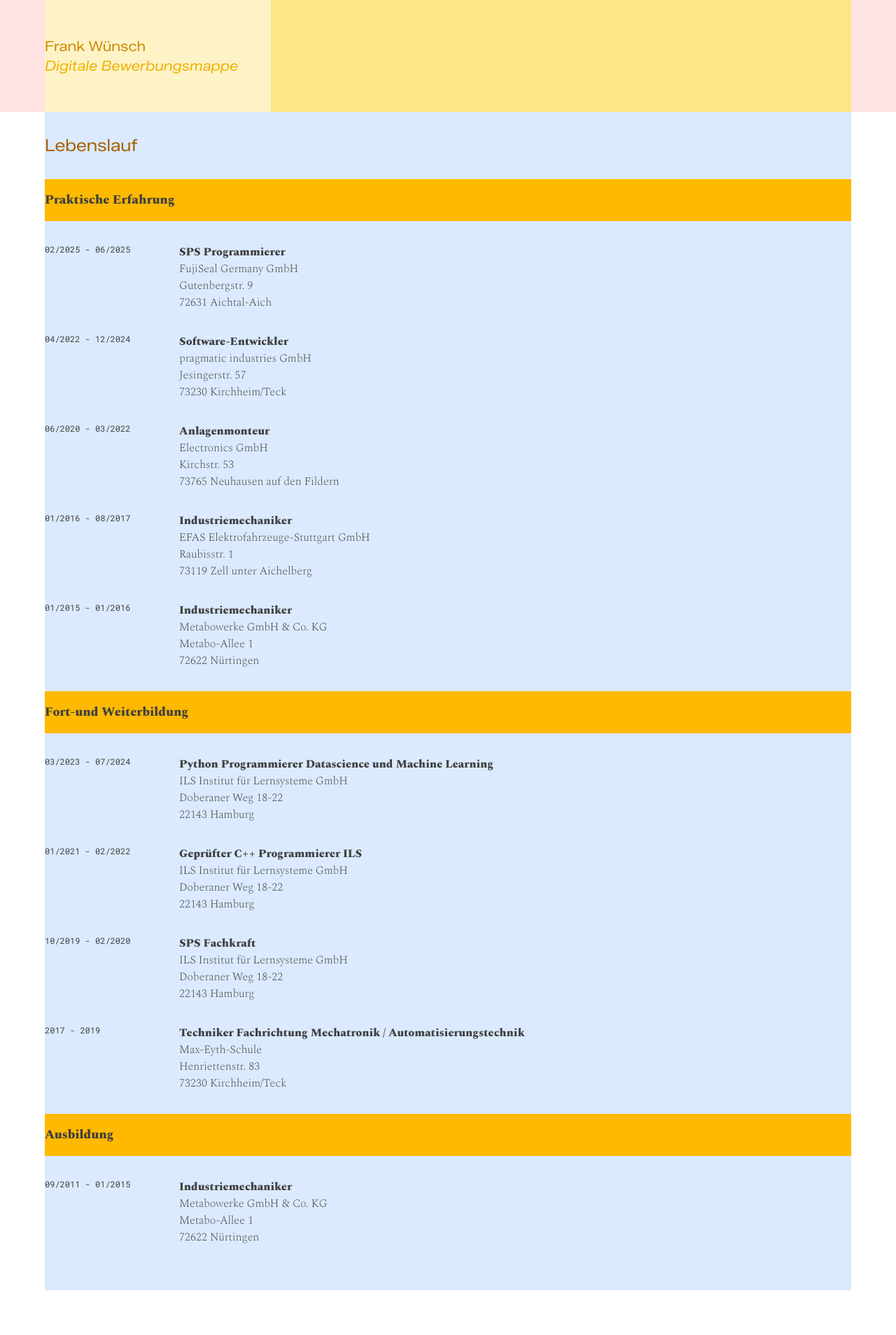
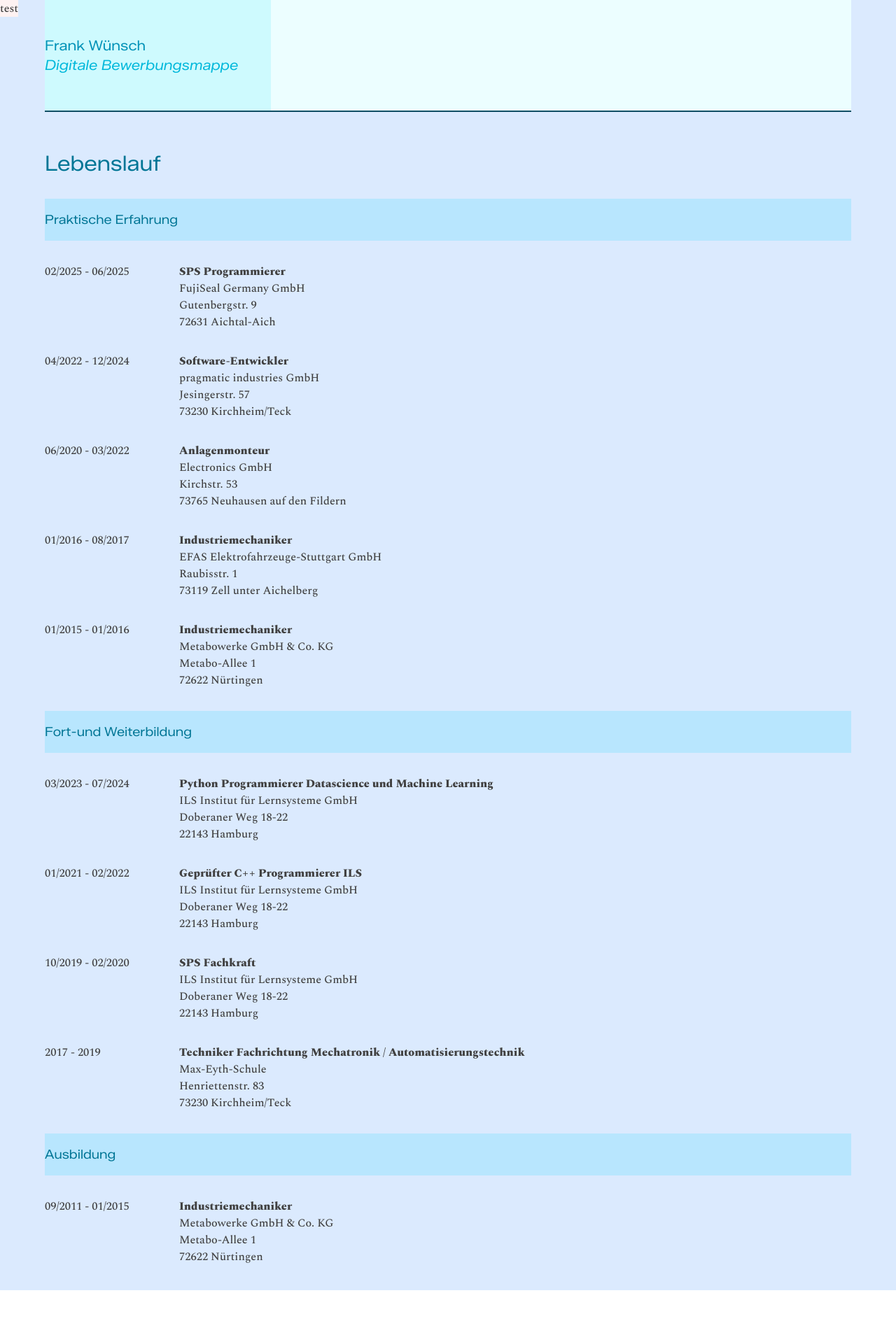
Before and after one commit to FrankWuensch/DigitaleBewerbungsmappe, a Jekyll site: the page built from index.html, in a window 1280 px wide. Shown: the whole page at 70% size. Built offline with Jekyll 4.4.1, drawn with Linux system fonts in a browser that asks for light colours; after the commit the page ends 1868 px from its top, so only the background shows below that.

Commit message:
issue: minor bug about content shown

```diff
--- a/_includes/header.html
+++ b/_includes/header.html
@@ -1,11 +1,11 @@
-<div class="top-0 left-0 fixed bg-red-100 w-full h-40">
-    <nav class="relative flex mx-auto max-w-6xl h-full shrink">
-        <div class="flex flex-col justify-center bg-amber-100 w-md">
+<header class="top-0 left-0 fixed w-full h-40">
+    <nav class="flex mx-auto border-b-2 border-b-cyan-900 max-w-6xl h-full shrink">
+        <div class="flex flex-col justify-center bg-cyan-100 w-md">
             <h2>{{page.header_title_1}}</h2>
             <h2 class="italic">{{page.header_title_2}}</h2>
         </div>
-        <div class="flex items-center bg-amber-200 w-full h-full">
+        <div class="flex items-center bg-cyan-50 w-full h-full">
 
         </div>
     </nav>
-</div>
+</header>
--- a/_includes/left_sidebar.html
+++ b/_includes/left_sidebar.html
@@ -0,0 +1 @@
+<div class="flex-0 bg-red-50 w-full h-full">test</div>
--- a/_layouts/default.html
+++ b/_layouts/default.html
@@ -1,5 +1,5 @@
 <!DOCTYPE html>
-<html lang="de" class="w-full h-screen">
+<html lang="de" class="w-full h-full">
   <head>
     <meta charset="UTF-8" />
     <meta name="viewport" content="width=device-width, initial-scale=1.0" />
@@ -7,28 +7,25 @@
     <link rel="stylesheet" href="{{site.baseurl}}../src/fonts.css">
     <link rel="stylesheet" href="{{site.baseurl}}../src/output.css"/>
   </head>
-  <body class="flex flex-col w-full h-full overflow-hidden">
+  <body class="relative w-full h-full overflow-hidden">
     {%if page.has_header%}
-    <header class="relative w-full">
-        {%include header.html%}
-    </header>
+      {%include header.html%}
     {%endif%}
-
-    <main class="flex-1 bg-blue-100 mx-auto {%if page.has_header%} pt-48 {%else%} pt-8 {%endif%} w-full max-w-6xl h-full">
+    <div class="bg-blue-100 w-full h-full">
       {%if page.has_sidebar_left%}
-      <section>
+      <aside class="w-full max-w-max">
         {%include left_sidebar.html%}
-      </section>
+      </aside>
       {%endif%}
-
+      <main class="relative mx-auto w-full max-w-6xl h-full overflow-hidden {%if page.has_header%} pt-48 {%else%} pt-8 {%endif%}">
+        {{content}}
+      </main>
       {%if page.has_sidebar_right%}
-      <section>
+      <aside class="w-full max-w-max">
         {%include right_sidebar.html%}
-      </section>
+      </aside>
       {%endif%}
-      {{content}}
-    </main>
-
+    </div>
     {%if page.has_footer%}
     <footer>
         {%include footer.html%}
--- a/index.html
+++ b/index.html
@@ -3,17 +3,19 @@
 header_title_1: Frank Wünsch
 header_title_2: Digitale Bewerbungsmappe
 has_header: yes
+has_sidebar_left: yes
 head_title: Lebenslauf
 heading_1: Praktische Erfahrung
 heading_2: Fort-und Weiterbildung
 heading_3: Ausbildung
 ---
 
+<div class="w-full h-full">
   <h1>{{page.head_title}}</h1>
-<div class="pb-12 xl:pb-24 w-full h-full overflow-y-auto">
-    <h2 class="top-0 sticky bg-amber-400 py-4 w-full">{{page.heading_1}}</h2>
+  <div class="w-full h-full overflow-y-auto">
+    <h2 class="sticky-title">{{page.heading_1}}</h2>
     {%for comp in site.data.experiences.companies reversed%}
-        <div class="grid grid-cols-6 my-8 w-full">
+    <div class="grid grid-cols-6 w-full col-gap">
       <div class="grid col-span-1 date">
         <div>{{comp.year}}</div>
       </div>
@@ -25,9 +27,9 @@
       </div>
     </div>
     {%endfor%}
-    <h2 class="top-0 sticky bg-amber-400 py-4 w-full">{{page.heading_2}}</h2>
+    <h2 class="sticky-title">{{page.heading_2}}</h2>
     {%for ed in site.data.experiences.further_education reversed%}
-        <div class="grid grid-cols-6 my-8 w-full">
+    <div class="grid grid-cols-6 w-full col-gap">
       <div class="grid col-span-1 date">
         <div>{{ed.year}}</div>
       </div>
@@ -39,8 +41,8 @@
       </div>
     </div>
     {%endfor%}
-    <h2 class="top-0 sticky bg-amber-400 py-4 w-full">{{page.heading_3}}</h2>
-    <div class="grid grid-cols-6 my-8 w-full">
+    <h2 class="sticky-title">{{page.heading_3}}</h2>
+    <div class="grid grid-cols-6 w-full col-gap">
       <div class="grid col-span-1 date">
         <div>{{site.data.experiences.education[0].year}}</div>
       </div>
@@ -52,3 +54,4 @@
       </div>
     </div>
   </div>
+</div>
--- a/src/output.css
+++ b/src/output.css
@@ -1,4 +1,5 @@
 /*! tailwindcss v4.1.16 | MIT License | https://tailwindcss.com */
+@layer properties;
 @layer theme, base, components, utilities;
 @layer theme {
   :root, :host {
@@ -6,28 +7,27 @@
       "Segoe UI Emoji", "Segoe UI Symbol", "Noto Color Emoji";
     --font-mono: ui-monospace, SFMono-Regular, Menlo, Monaco, Consolas, "Liberation Mono",
       "Courier New", monospace;
-    --color-red-100: oklch(93.6% 0.032 17.717);
-    --color-amber-100: oklch(96.2% 0.059 95.617);
-    --color-amber-200: oklch(92.4% 0.12 95.746);
-    --color-amber-400: oklch(82.8% 0.189 84.429);
-    --color-yellow-500: oklch(79.5% 0.184 86.047);
-    --color-yellow-600: oklch(68.1% 0.162 75.834);
-    --color-yellow-700: oklch(55.4% 0.135 66.442);
+    --color-red-50: oklch(97.1% 0.013 17.38);
+    --color-cyan-50: oklch(98.4% 0.019 200.873);
+    --color-cyan-100: oklch(95.6% 0.045 203.388);
+    --color-cyan-500: oklch(71.5% 0.143 215.221);
+    --color-cyan-600: oklch(60.9% 0.126 221.723);
+    --color-cyan-700: oklch(52% 0.105 223.128);
+    --color-cyan-900: oklch(39.8% 0.07 227.392);
+    --color-sky-200: oklch(90.1% 0.058 230.902);
     --color-blue-100: oklch(93.2% 0.032 255.585);
     --color-neutral-700: oklch(37.1% 0 0);
     --spacing: 0.25rem;
     --container-md: 28rem;
     --container-6xl: 72rem;
-    --text-xs: 0.75rem;
-    --text-xs--line-height: calc(1 / 0.75);
     --text-base: 1rem;
     --text-base--line-height: calc(1.5 / 1);
     --text-lg: 1.125rem;
     --text-lg--line-height: calc(1.75 / 1.125);
     --text-xl: 1.25rem;
     --text-xl--line-height: calc(1.75 / 1.25);
-    --text-2xl: 1.5rem;
-    --text-2xl--line-height: calc(2 / 1.5);
+    --text-3xl: 1.875rem;
+    --text-3xl--line-height: calc(2.25 / 1.875);
     --default-font-family: var(--font-sans);
     --default-mono-font-family: var(--font-mono);
   }
@@ -187,9 +187,6 @@
   .relative {
     position: relative;
   }
-  .sticky {
-    position: sticky;
-  }
   .top-0 {
     top: calc(var(--spacing) * 0);
   }
@@ -223,9 +220,6 @@
   .mx-auto {
     margin-inline: auto;
   }
-  .my-8 {
-    margin-block: calc(var(--spacing) * 8);
-  }
   .flex {
     display: flex;
   }
@@ -238,9 +232,6 @@
   .h-full {
     height: 100%;
   }
-  .h-screen {
-    height: 100vh;
-  }
   .w-full {
     width: 100%;
   }
@@ -250,8 +241,11 @@
   .max-w-6xl {
     max-width: var(--container-6xl);
   }
-  .flex-1 {
-    flex: 1;
+  .max-w-max {
+    max-width: max-content;
+  }
+  .flex-0 {
+    flex: 0;
   }
   .shrink {
     flex-shrink: 1;
@@ -274,23 +268,24 @@
   .overflow-y-auto {
     overflow-y: auto;
   }
-  .bg-amber-100 {
-    background-color: var(--color-amber-100);
+  .border-b-2 {
+    border-bottom-style: var(--tw-border-style);
+    border-bottom-width: 2px;
   }
-  .bg-amber-200 {
-    background-color: var(--color-amber-200);
-  }
-  .bg-amber-400 {
-    background-color: var(--color-amber-400);
+  .border-b-cyan-900 {
+    border-bottom-color: var(--color-cyan-900);
   }
   .bg-blue-100 {
     background-color: var(--color-blue-100);
   }
-  .bg-red-100 {
-    background-color: var(--color-red-100);
+  .bg-cyan-50 {
+    background-color: var(--color-cyan-50);
   }
-  .py-4 {
-    padding-block: calc(var(--spacing) * 4);
+  .bg-cyan-100 {
+    background-color: var(--color-cyan-100);
+  }
+  .bg-red-50 {
+    background-color: var(--color-red-50);
   }
   .pt-8 {
     padding-top: calc(var(--spacing) * 8);
@@ -298,16 +293,8 @@
   .pt-48 {
     padding-top: calc(var(--spacing) * 48);
   }
-  .pb-12 {
-    padding-bottom: calc(var(--spacing) * 12);
-  }
   .italic {
     font-style: italic;
-  }
-  .xl\:pb-24 {
-    @media (width >= 80rem) {
-      padding-bottom: calc(var(--spacing) * 24);
-    }
   }
 }
 body {
@@ -319,39 +306,59 @@
 h1 {
   padding-bottom: calc(var(--spacing) * 4);
   font-family: 'ZalandoSans';
-  font-size: var(--text-2xl);
-  line-height: var(--tw-leading, var(--text-2xl--line-height));
-  color: var(--color-yellow-700);
+  font-size: var(--text-3xl);
+  line-height: var(--tw-leading, var(--text-3xl--line-height));
+  color: var(--color-cyan-700);
   @media (width >= 80rem) {
     padding-bottom: calc(var(--spacing) * 8);
   }
 }
 h2 {
-  font-family: 'Spectral-ExtraBold';
+  font-family: 'ZalandoSans';
   font-size: var(--text-lg);
   line-height: var(--tw-leading, var(--text-lg--line-height));
+  color: var(--color-cyan-700);
 }
 nav h2 {
   font-family: 'ZalandoSans';
   font-size: var(--text-xl);
   line-height: var(--tw-leading, var(--text-xl--line-height));
-  color: var(--color-yellow-600);
+  color: var(--color-cyan-600);
 }
 nav h2.italic {
   font-family: 'ZalandoSans-Italic';
   font-size: var(--text-xl);
   line-height: var(--tw-leading, var(--text-xl--line-height));
-  color: var(--color-yellow-500);
+  color: var(--color-cyan-500);
 }
 h3 {
   font-family: 'Spectral-ExtraBold';
 }
-p {
-  padding-block: calc(var(--spacing) * 4);
+div {
   font-family: 'Spectral-Medium';
 }
 .date {
-  font-family: 'RobotoMono';
-  font-size: var(--text-xs);
-  line-height: var(--tw-leading, var(--text-xs--line-height));
+  font-family: 'Spectral-ExtraLight';
 }
+.col-gap {
+  margin-block: calc(var(--spacing) * 8);
+}
+.sticky-title {
+  position: sticky;
+  top: calc(var(--spacing) * 0);
+  width: 100%;
+  background-color: var(--color-sky-200);
+  padding-block: calc(var(--spacing) * 4);
+}
+@property --tw-border-style {
+  syntax: "*";
+  inherits: false;
+  initial-value: solid;
+}
+@layer properties {
+  @supports ((-webkit-hyphens: none) and (not (margin-trim: inline))) or ((-moz-orient: inline) and (not (color:rgb(from red r g b)))) {
+    *, ::before, ::after, ::backdrop {
+      --tw-border-style: solid;
+    }
+  }
+}
```
Also changed, not shown: src/input.css (+15 -7 lines). Lines whose indentation alone changed are shown as unchanged.
